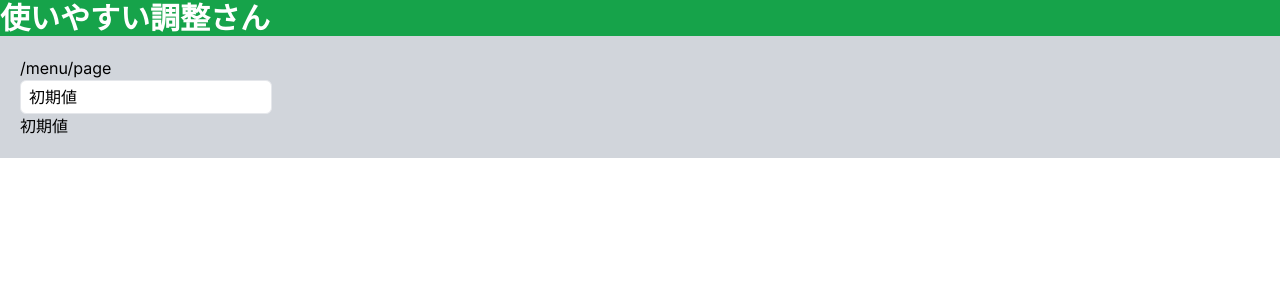
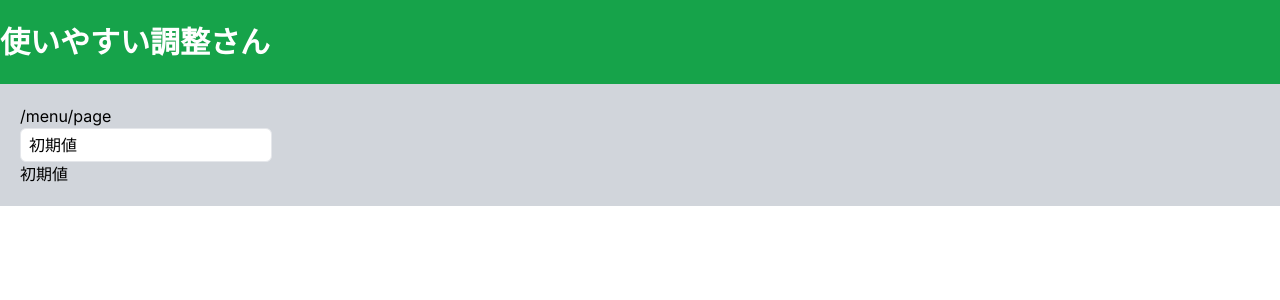
Before and after one commit to NaNka2Crow/chousei, a Next.js app: page /ama in a window 1280 px wide. Shown: the top 300 px of the page. Built offline with nearby package versions, Linux system fonts and the light colour scheme.

Commit message:
edit className

```diff
--- a/src/app/ama/page.tsx
+++ b/src/app/ama/page.tsx
@@ -13,7 +13,7 @@ export default function Home() {
 
   return (
     <>
-      <Header p={6} />
+      <Header className="py-6" />
       <main className="bg-gray-300 px-5 py-5">
         <h1>/menu/page</h1>
         <form>
--- a/src/components/header.tsx
+++ b/src/components/header.tsx
@@ -1,13 +1,15 @@
 import { FC } from "react";
 
 type Props = {
-  p: number;
+  className: string;
 };
 
-const Header: FC<Props> = ({ p }) => {
+const Header: FC<Props> = ({ className }) => {
   return (
     <>
-      <header className={`bg-green-600 p-${p} text-3xl font-bold text-white`}>
+      <header
+        className={`bg-green-600 text-3xl font-bold text-white ${className}`}
+      >
         使いやすい調整さん
       </header>
     </>
```
